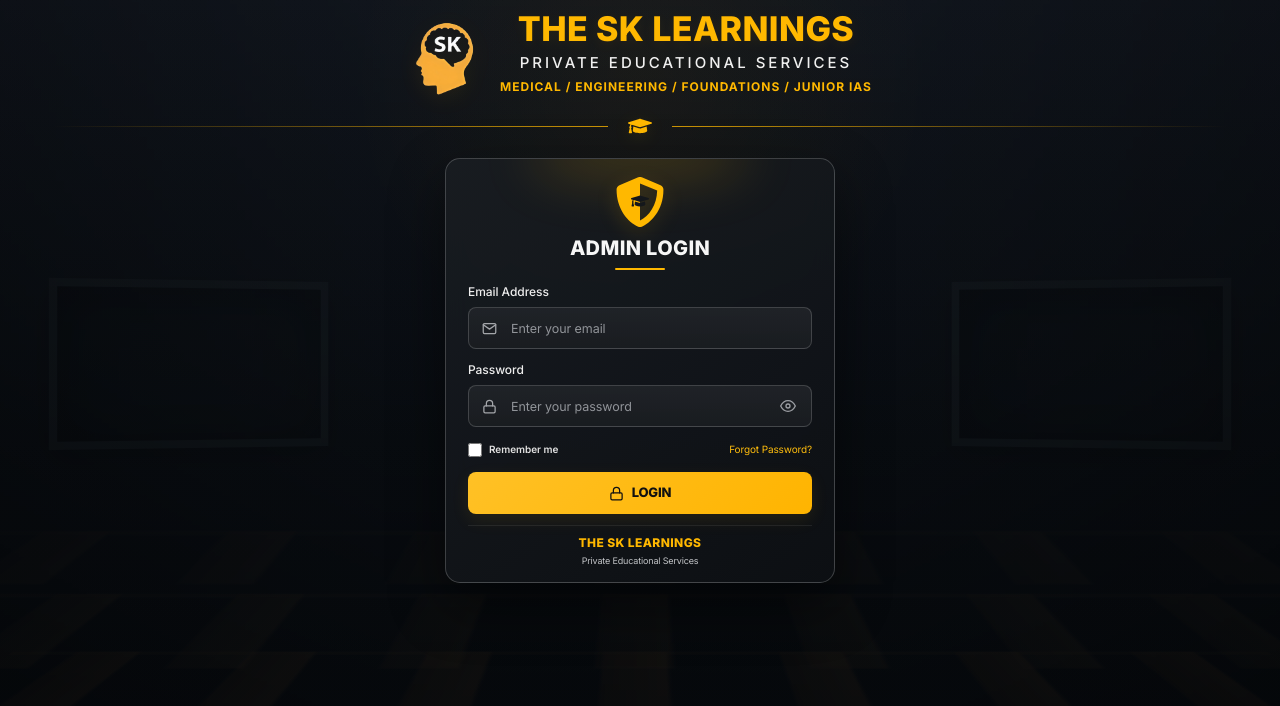
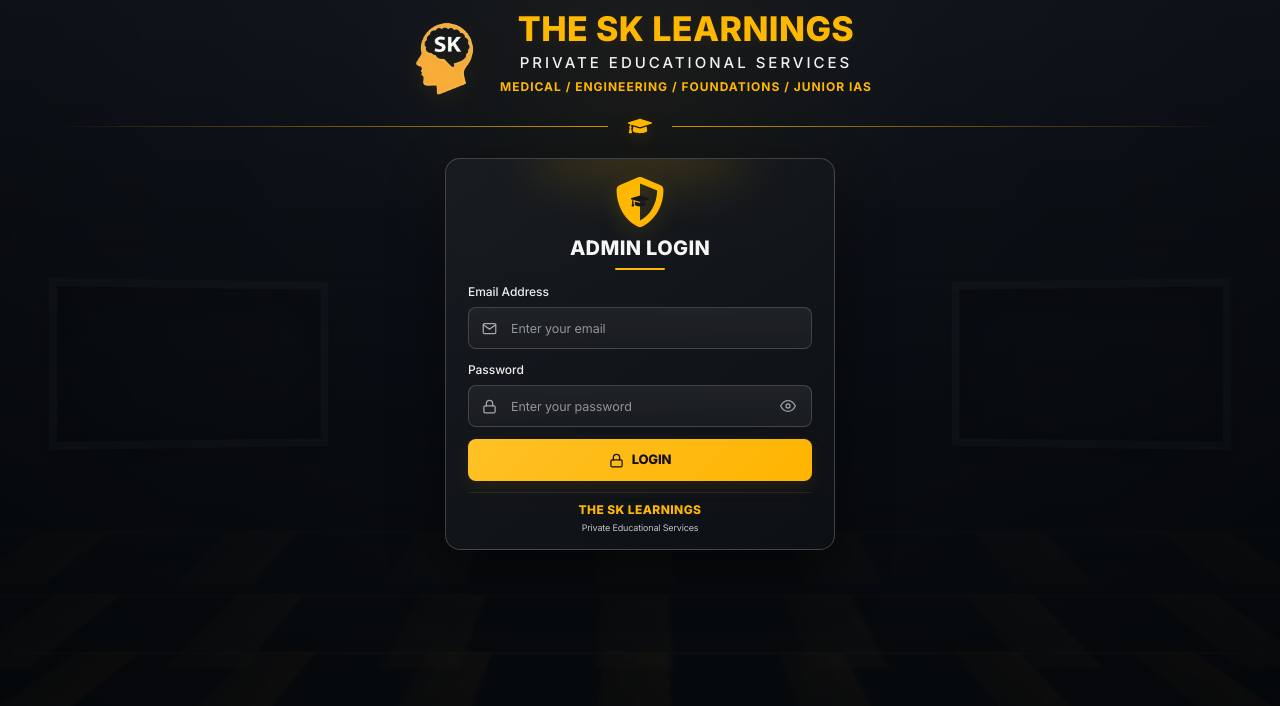
Before and after one commit to Shiva040912/Sk-Learning-Frontend, a React (Vite) app: page / in a window 1280 px wide. Shown: the top 706 px of the page. Built offline with nearby package versions, Linux system fonts and the light colour scheme; no server answers.

Commit message:
Login push

```diff
--- a/src/pages/Login.jsx
+++ b/src/pages/Login.jsx
@@ -114,7 +114,6 @@ const Login = () => {
           <span />
         </div>
 
-        {/* ================= LOGIN ================= */}
 
         <div className="login-card">
           <div className="login-card-glow" />
@@ -185,20 +184,7 @@ const Login = () => {
               </div>
             </div>
 
-            <div className="login-options">
-              <label className="remember">
-                <input type="checkbox" />
 
-                <span>Remember me</span>
-              </label>
-
-              <button
-                type="button"
-                className="forgot-btn"
-              >
-                Forgot Password?
-              </button>
-            </div>
 
             <button
               type="submit"
```
